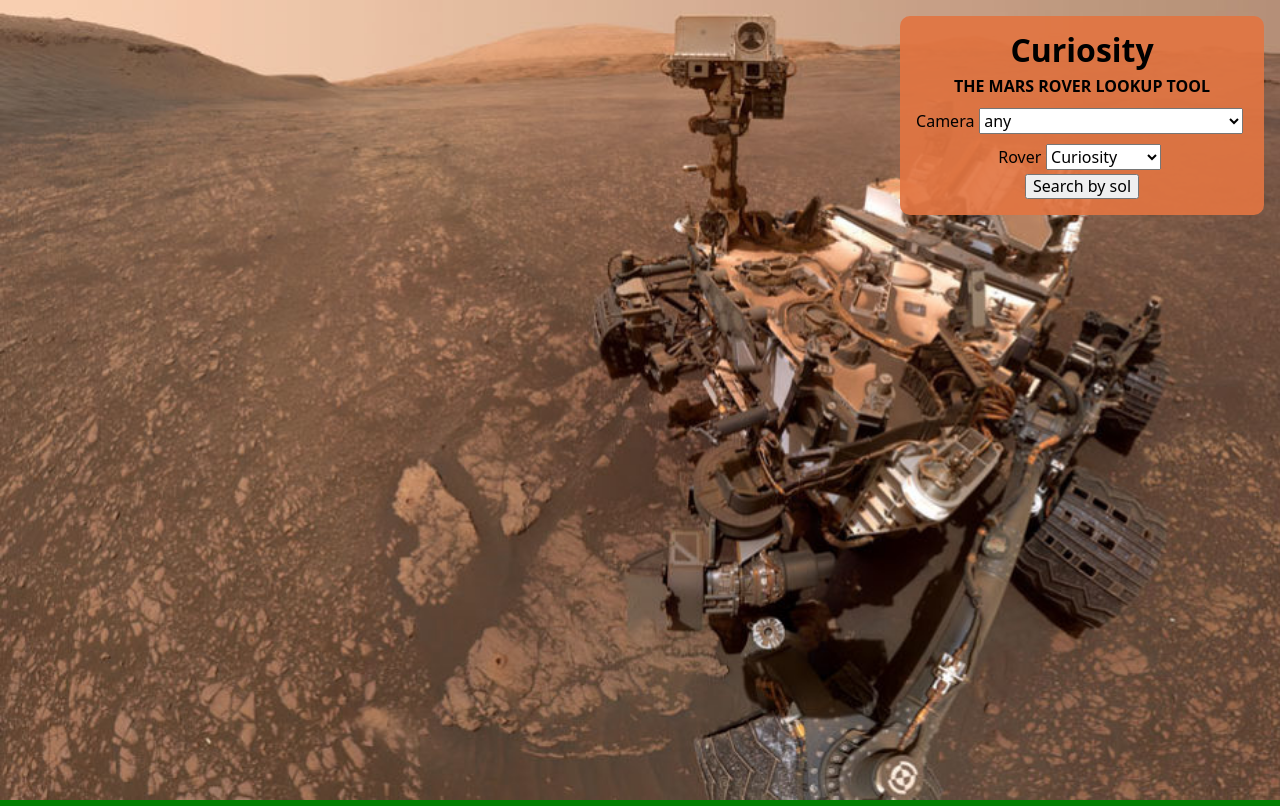
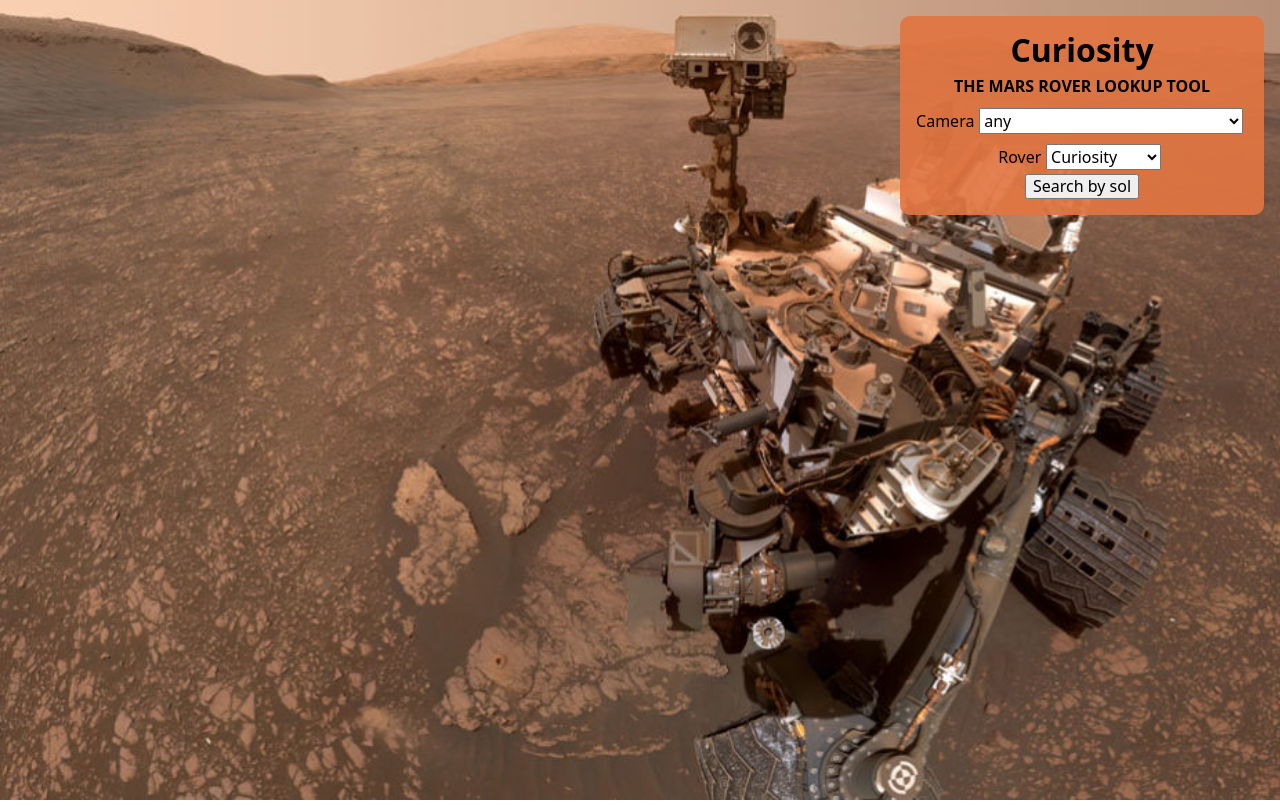
Before and after one commit to YaroslavBkh/curiosity, a React (Create React App) app: page / in a window 1280 px wide. Built offline with nearby package versions, Linux system fonts and the light colour scheme.

Commit message:
Render photos with margin

```diff
--- a/src/components/Photos/Photos.module.css
+++ b/src/components/Photos/Photos.module.css
@@ -3,5 +3,5 @@
 	grid-template-columns: repeat(auto-fill, minmax(300px, 1fr));
 	grid-template-rows: auto;
 	grid-gap: 1vw;
-	border: 3px solid green;
+	margin: 1vw;
 }
--- a/src/containers/App.js
+++ b/src/containers/App.js
@@ -6,7 +6,7 @@ import Photos from '../components/Photos/Photos';
 
 function App() {
   const queryContext = useContext(QueryContext);
-  const { rover, getManifest, setCam } = queryContext;
+  const { rover, getManifest, setCam, photos } = queryContext;
 
   useEffect(() => {
     getManifest(rover);
@@ -17,7 +17,7 @@ function App() {
   return (
     <div className="wrapper">
       <Banner />
-      <Photos />
+      {photos && <Photos />}
     </div>
   );
 }
```
